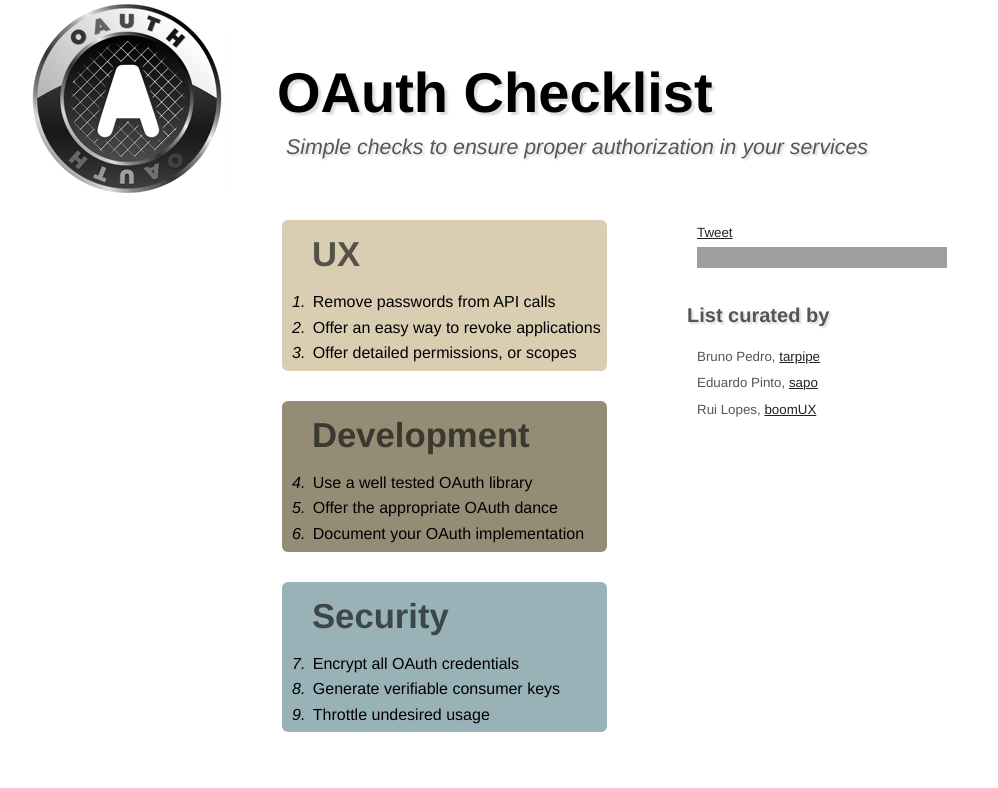
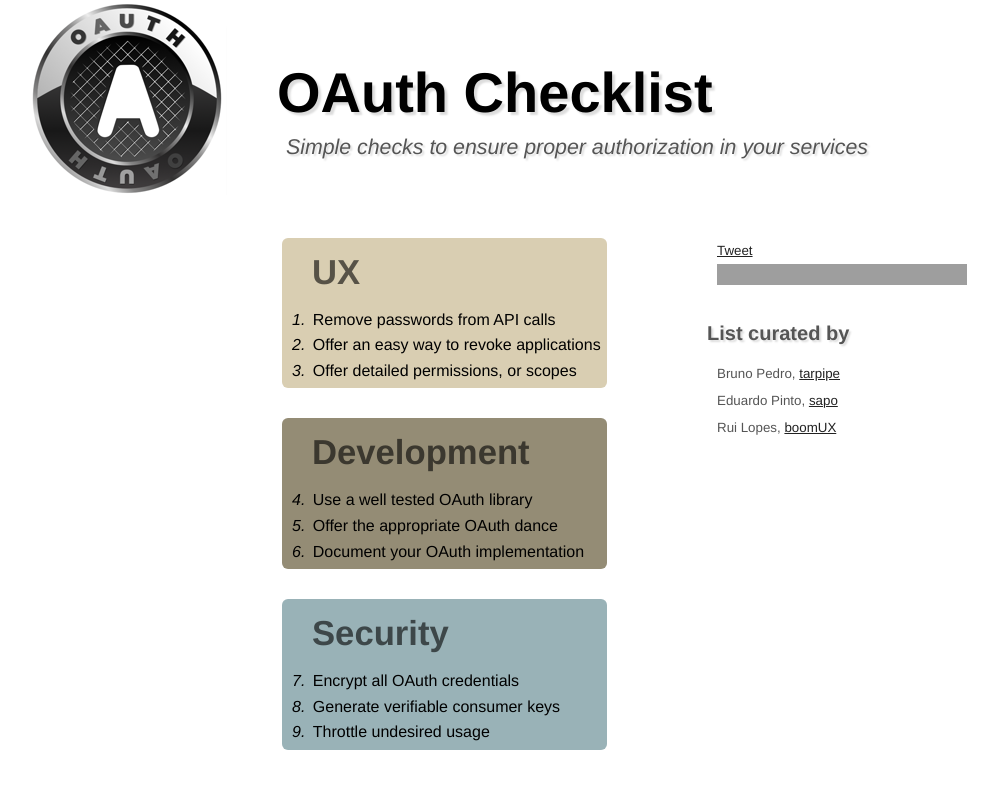
Before and after one commit to OAuthChecklist/oauthchecklist.github.com, a plain HTML site: page index.html in a window 1280 px wide. Shown: the whole page, without its empty margins (113-1111 px from the left). Drawn offline with Linux system fonts and the light colour scheme; grey boxes are pictures that could not be loaded.

Commit message:
fixed sidebar positioning bug

```diff
--- a/css/screen.css
+++ b/css/screen.css
@@ -37,6 +37,7 @@ ul#oauth-checklist {
 	margin: 60px 0 50px 215px;
 	list-style-type: none;
 	counter-reset: item;
+	float: left;
 }
 
 ul#oauth-checklist > li {
@@ -101,9 +102,9 @@ ul#oauth-checklist > li > ol > li {
 }
 
 #oauth-footer {
-    position: absolute;
-    left: 800px;
-    top: 220px;
+	float: left;
+    margin-top: 60px;
+	margin-left: 100px;
 	font-size: 10pt;
 	color: #555;
 	padding-bottom: 10px;
```
Also changed, not shown: index.html (+0 -1 lines).
